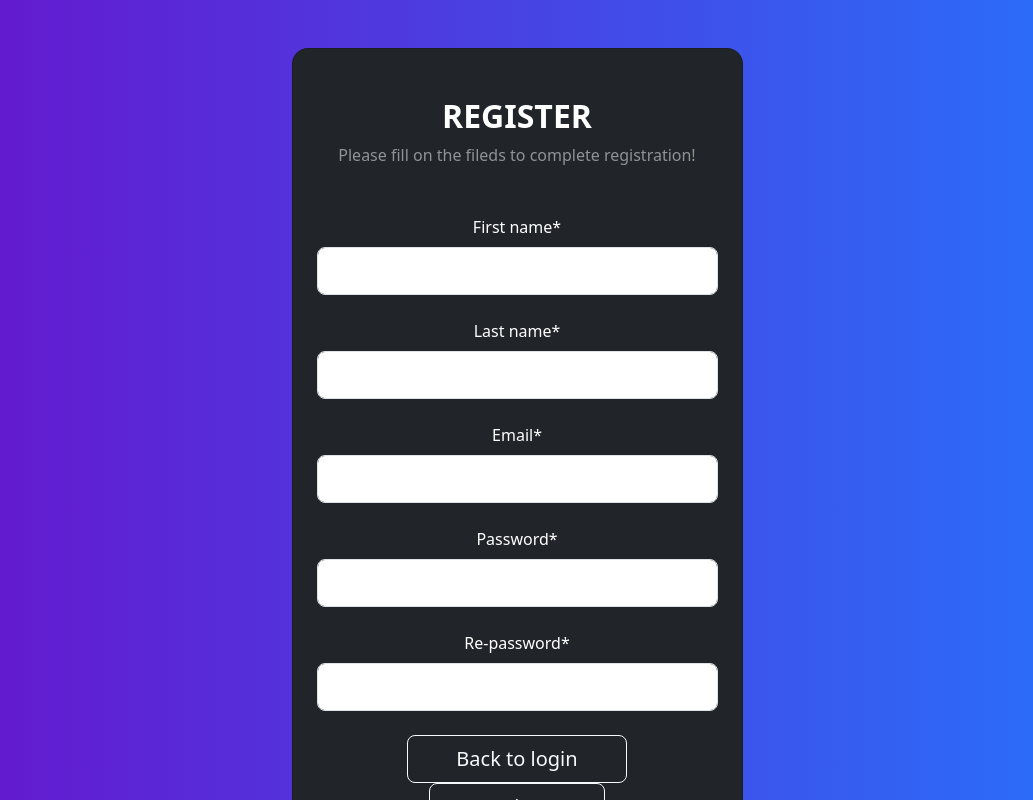
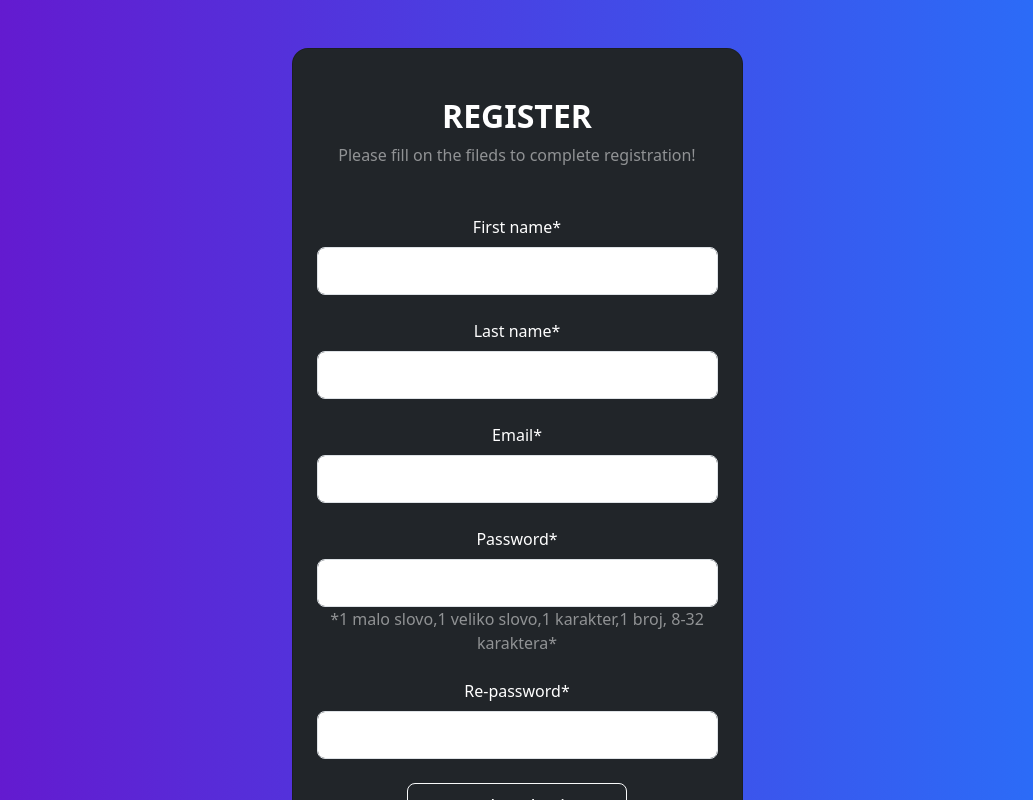
Before and after one commit to MartinCief/LoginApplication, an Angular app in the folder login-application/: page /register in a window 1280 px wide. Shown: the top 800 px of the page, without its empty margins (123-1156 px from the left). Built offline with nearby package versions, Linux system fonts and the light colour scheme.

Commit message:
show pattern for password

```diff
--- a/login-application/src/app/register/register.component.html
+++ b/login-application/src/app/register/register.component.html
@@ -36,6 +36,7 @@
                 <input type="password" id="password" class="form-control form-control-lg" formControlName="password" required />
                 <p *ngIf="(submitted) && registerForm.get('password')?.errors?.['required']" class="error-message">Password is required!</p>
                 <p *ngIf="registerForm.get('password')?.hasError('pattern')" class="error-message">Password must meet the specified pattern requirements</p>
+                <p class="text-white-50">*1 malo slovo,1 veliko slovo,1 karakter,1 broj, 8-32 karaktera*</p>
               </div>
               <div class="form-outline form-white mb-4">
                 <label class="form-label" for="repassword">Re-password*</label>
```
